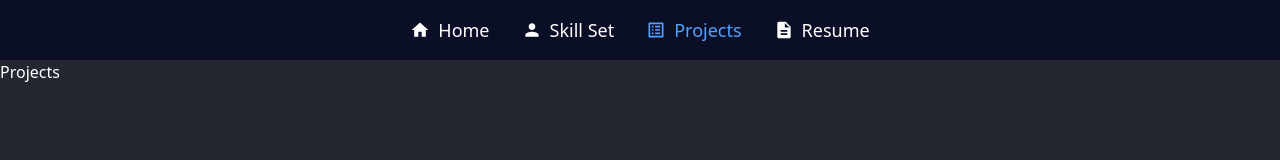
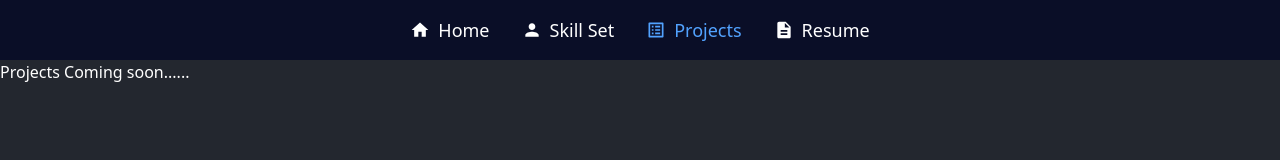
Before and after one commit to Mr-Nikhil-jha/dev-Portfolio, a React (Vite) app: page /project in a window 1280 px wide. Shown: the top 160 px of the page. Built offline with nearby package versions, Linux system fonts and the light colour scheme.

Commit message:
text changed

```diff
--- a/src/components/pages/Projects.jsx
+++ b/src/components/pages/Projects.jsx
@@ -1,7 +1,7 @@
 import React from "react";
 
 function Projects() {
-  return <div className="text-color">Projects</div>;
+    return <div className="text-color">Projects Coming soon......</div>;
 }
 
 export default Projects;
```
